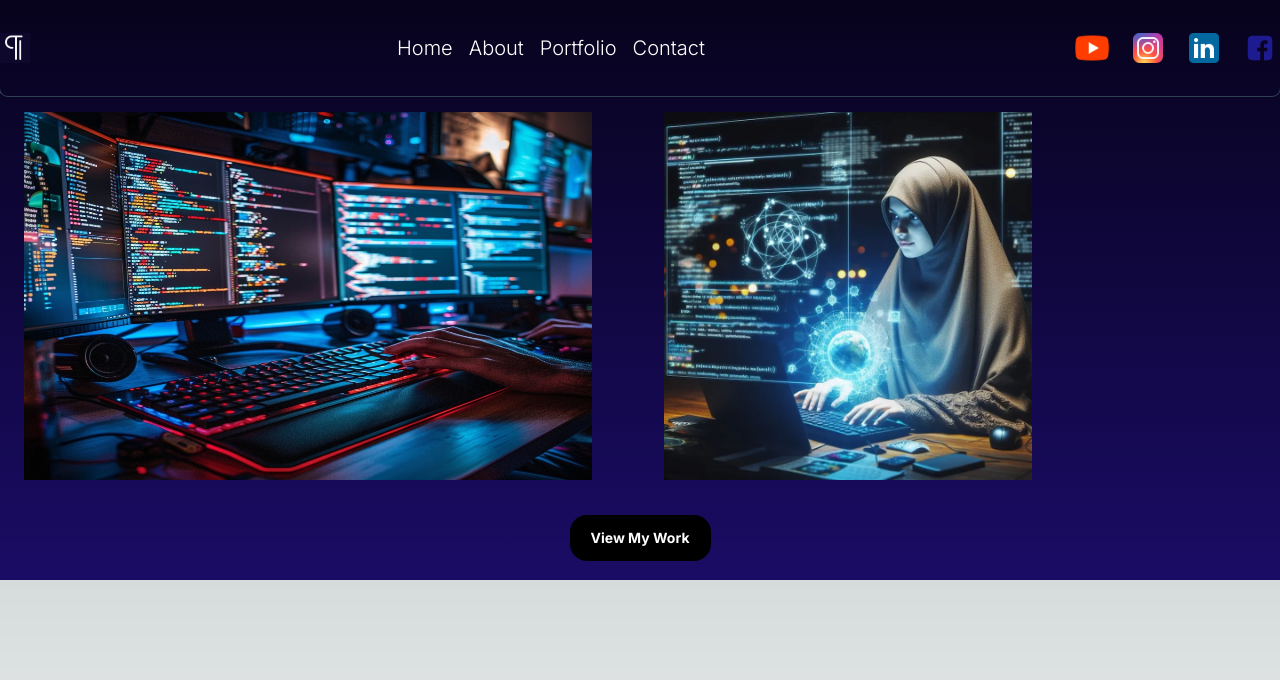
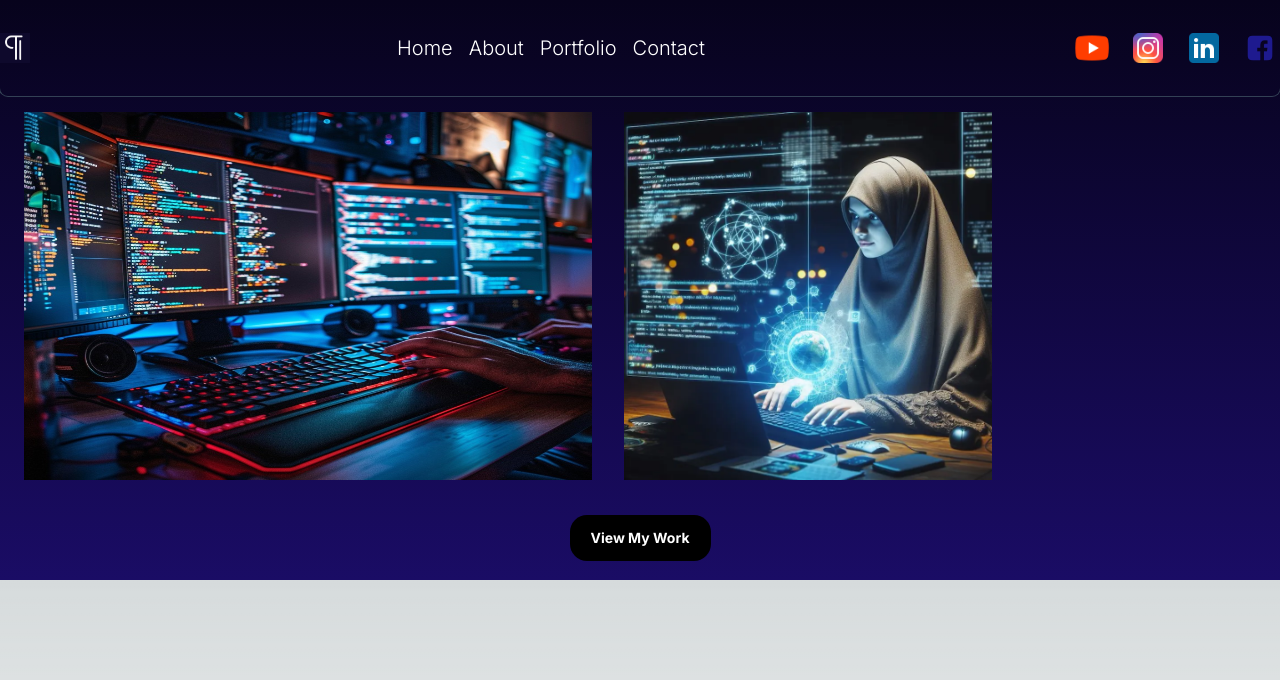
Before and after one commit to SaraNaveed02/portfolio, a Next.js app: page / in a window 1280 px wide. Shown: the top 680 px of the page. Built offline with nearby package versions, Linux system fonts and the light colour scheme.

Commit message:
Update page.tsx

```diff
--- a/src/app/page.tsx
+++ b/src/app/page.tsx
@@ -12,7 +12,7 @@ export default function Home() {
       transition={{ duration: 1 }}
     >
       <div className="h-full ">
-      <div className=" flex  px-2 gap-10  ">
+      <div className=" flex  px-2  ">
         {/* IMAGE CONTAINER */}
         <div className=" ">
           <Image src="/code.jpg" height={200} width={900} alt="programming" className="md:max-h-[800px]  lg:max-h-[400px] p-4 lg:max-w-[600px]  " />
```
